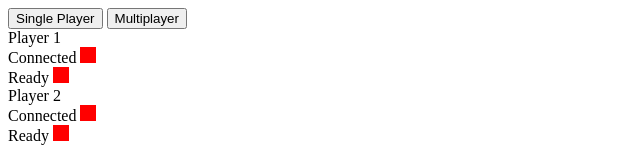
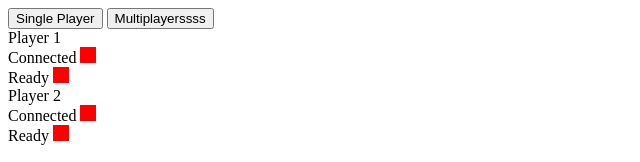
Before and after one commit to omnivera/battleship, a website: page public/index.html in a window 1280 px wide. Shown: the top 162 px of the page, 0-640 px from the left. Drawn offline with nearby package versions, Linux system fonts and the light colour scheme.

Commit message:
Update index.html

```diff
--- a/public/index.html
+++ b/public/index.html
@@ -10,7 +10,7 @@
   <body>
 
     <button id="singlePlayerButton">Single Player</button>
-    <button id="multiPlayerButton">Multiplayer</button>
+    <button id="multiPlayerButton">Multiplayerssss</button>
 
     <div class="player p1">
       Player 1
```
